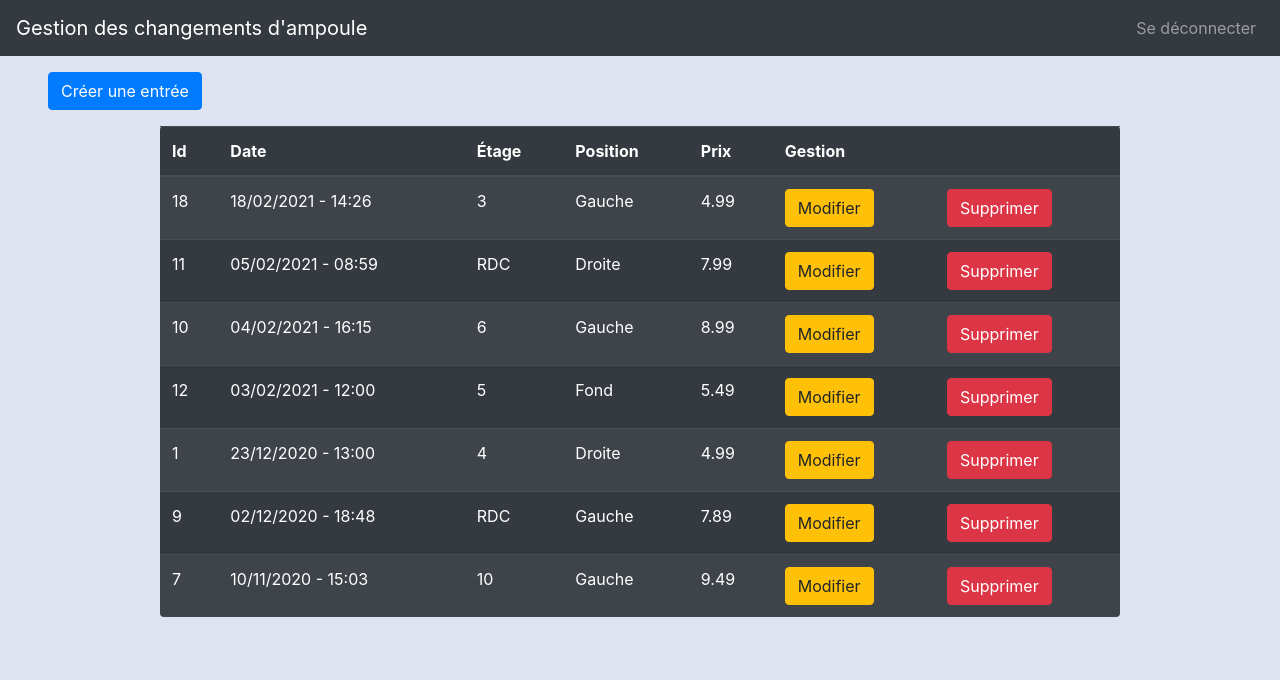
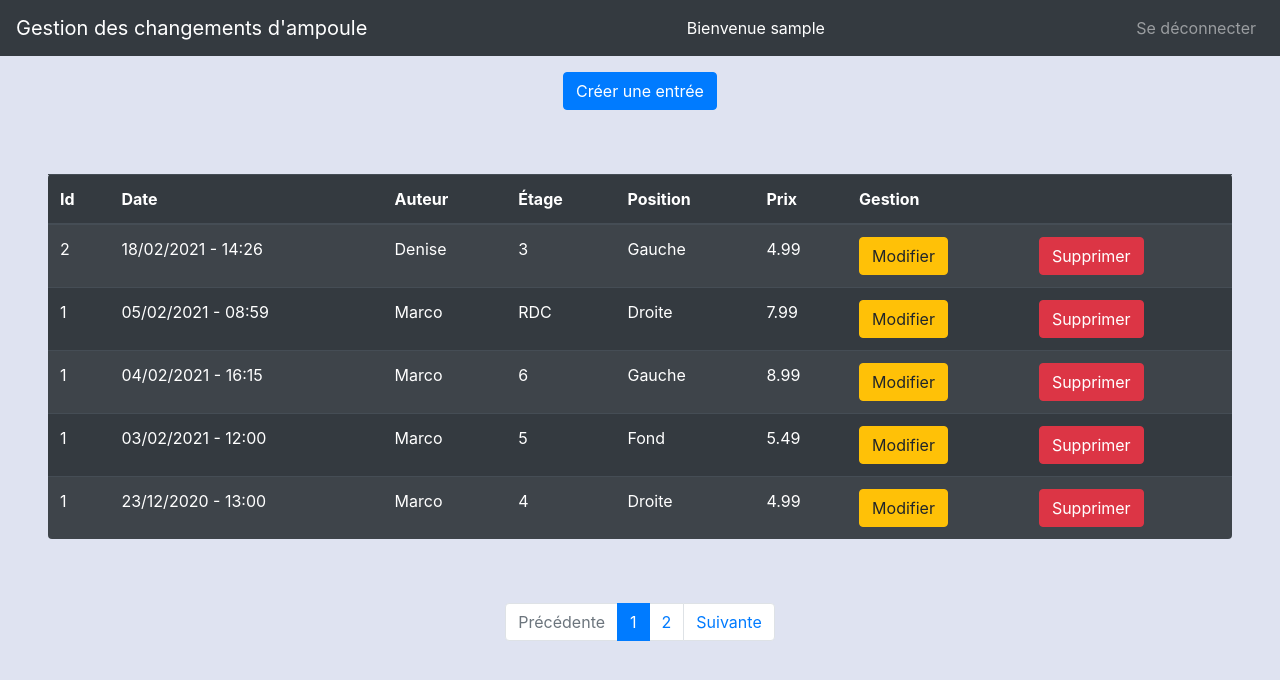
Before and after one commit to maximelassiaz/school-project-3b-ampoule, a PHP site: page /lightBulbList.php in a window 1280 px wide. Shown: the top 680 px of the page. Run offline with PHP 8.4, Linux system fonts and the light colour scheme; the visitor is signed in with stand-in values (Sample User, id 1); data comes from the database, SQL or seed files in the repository; both versions use the stored data as it was after the commit.

Commit message:
add sql from gardien table to display and insert

```diff
--- a/header.php
+++ b/header.php
@@ -8,7 +8,6 @@
     <meta name="viewport" content="width=device-width, initial-scale=1.0">
     <link rel="stylesheet" href="https://cdn.jsdelivr.net/npm/bootstrap@4.6.0/dist/css/bootstrap.min.css" integrity="sha384-B0vP5xmATw1+K9KRQjQERJvTumQW0nPEzvF6L/Z6nronJ3oUOFUFpCjEUQouq2+l" crossorigin="anonymous">
     <link rel="stylesheet" href="styles.css">
-    <script src="script.js" defer></script>
     <title><?php echo isset($title) ? $title : "Votre site de gestion";?></title>
 </head>
 <body>
@@ -20,10 +19,14 @@
         </button>
 
         <div class="collapse navbar-collapse" id="navbarSupportedContent">
+            <span class="navbar-text text-white ml-auto d-sm-none d-lg-block">
+                <?php echo "Bienvenue " . htmlspecialchars($_SESSION['username']) ;?>
+            </span>
             <ul class="navbar-nav ml-auto">
                 <li class="nav-item">
                     <a class="nav-link" href="logout.php">Se déconnecter</a>
                 </li>
             </ul>
         </div>
+
     </nav>
--- a/lightBulbList.php
+++ b/lightBulbList.php
@@ -7,9 +7,12 @@
     }
 ?>
 <main>
-    <button type="submit" class="btn btn-primary my-3 mx-5" data-toggle="collapse" data-target="#toggleForm">
-            Créer une entrée
-    </button>
+    <div class="container text-center">
+        <button type="submit" class="btn btn-primary my-3" data-toggle="collapse" data-target="#toggleForm">
+                Créer une entrée
+        </button>
+    </div>
+
     <div id="toggleForm" class="collapse">
         <form class="col-sm-6 mx-auto p-3 my-5 bg-dark rounded" method="POST" action="add.php">
             <div class="form-group">
@@ -74,15 +77,13 @@
 
     ?>
 
-
-
-
-
-    <table class="table table-striped table-dark w-75 mx-auto rounded">
+    <div class="table-responsive p-5">
+    <table class="table table-striped table-dark mx-auto rounded">
         <thead>
             <tr>
                 <th scope="col">Id</th>
                 <th scope="col">Date</th>
+                <th scope="col">Auteur</th>
                 <th scope="col">Étage</th>
                 <th scope="col">Position</th>
                 <th scope="col">Prix</th>
@@ -98,11 +99,31 @@
             $passwordDB = "";
 
             try {
+
+                if(isset($_GET['page']) && !empty($_GET['page'])){
+                    $currentPage = (int) strip_tags($_GET['page']);
+                }else{
+                    $currentPage = 1;
+                }
+
                 $conn = new PDO("mysql:host=$host;dbname=$db;charset=utf8", $usernameDB, $passwordDB);
                 $conn->setAttribute(PDO::ATTR_ERRMODE, PDO::ERRMODE_EXCEPTION);
 
-                $sql = "SELECT * FROM ampoule ORDER BY date_changement DESC";
+                $sql = "SELECT COUNT(*) AS totalLog FROM ampoule";
                 $stmt = $conn->prepare($sql);
+                $stmt->execute();
+
+                $result = $stmt->fetch();
+
+                $nbLog = $result['totalLog'];
+                $perPage = 5;
+                $pages = ceil($nbLog / $perPage);
+                $premier = ($currentPage * $perPage) - $perPage;
+
+                $sql = "SELECT * FROM ampoule.ampoule INNER JOIN ampoule.gardien ON ampoule.id_gardien = gardien.id ORDER BY date_changement DESC LIMIT :premier, :perPage;";
+                $stmt = $conn->prepare($sql);
+                $stmt->bindParam(':premier', $premier, PDO::PARAM_INT);
+                $stmt->bindParam(':perPage', $perPage, PDO::PARAM_INT);
                 $stmt->execute();
 
                 $rows = $stmt->fetchAll();
@@ -115,6 +136,9 @@
                         <tr>
                         <td><?php echo htmlspecialchars($row['id']) ;?></td>
                         <td><?php echo htmlspecialchars($dateFormat) ;?></td>
+                        <td>
+                            <?php echo htmlspecialchars($row['name']) ;?>
+                        </td>
                         <td>
                             <?php
                                 if ((int)$row['etage'] === 0) {
@@ -251,20 +275,37 @@
                             </div>
                         </td>
                         </tr>
-                <?php
-                }
-            } catch (PDOException $e) {
+                <?php } ?>
+                </tbody>
+            </table>
+    </div>
+
+            <nav class="navbar-dark">
+                <ul class="pagination justify-content-center">
+                    <!-- Lien vers la page précédente (désactivé si on se trouve sur la 1ère page) -->
+                    <li class="page-item <?= ($currentPage == 1) ? "disabled" : "" ?>">
+                        <a href="./lightBulbList.php?page=<?= $currentPage - 1 ?>" class="page-link">Précédente</a>
+                    </li>
+                    <?php for($page = 1; $page <= $pages; $page++): ?>
+                        <!-- Lien vers chacune des pages (activé si on se trouve sur la page correspondante) -->
+                        <li class="page-item <?= ($currentPage == $page) ? "active" : "" ?>">
+                            <a href="./lightBulbList.php?page=<?= $page ?>" class="page-link"><?= $page ?></a>
+                        </li>
+                    <?php endfor ?>
+                        <!-- Lien vers la page suivante (désactivé si on se trouve sur la dernière page) -->
+                        <li class="page-item <?= ($currentPage == $pages) ? "disabled" : "" ?>">
+                        <a href="./lightBulbList.php?page=<?= $currentPage + 1 ?>" class="page-link">Suivante</a>
+                    </li>
+                </ul>
+            </nav>
+            <?php } catch (PDOException $e) {
                 die("Erreur : " . $e->getMessage());
             }
         ?>
-        </tbody>
-    </table>
 
-        <tbody>
 
-        </tbody>
-    </table>
-    <div id="overlay"></div>
+
+
 </main>
 
 <?php
--- a/login.php
+++ b/login.php
@@ -33,6 +33,7 @@
                 if($result['password'] === $_POST['pwd']) {
                     session_start();
                     $_SESSION['username'] = $result['username'];
+                    $_SESSION['id_gardien'] = $result['id'];
                     header("Location: lightBulbList.php");
                     exit();
                 } else {
--- a/styles.css
+++ b/styles.css
@@ -1,7 +1,6 @@
 body {
     background-color: rgb(223, 227, 241);
 }
-
 .landing-page {
     display: flex;
     min-height: 80vh;
```
Also changed, not shown: add.php (+12 -8 lines), ampoule.sql (+27 -13 lines). Lines whose indentation alone changed are shown as unchanged.
